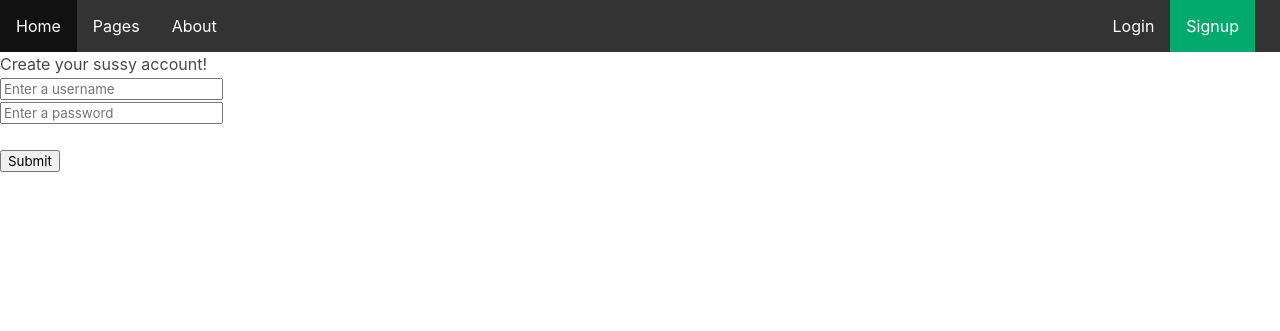
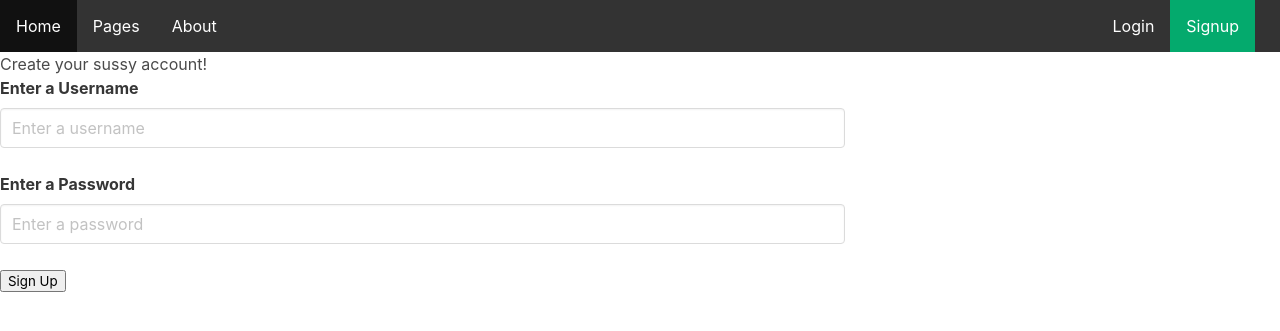
Before and after one commit to thatshawt/wiki-sus, a Flask app: page /signup in a window 1280 px wide. Shown: the top 331 px of the page. Run offline with Flask 2, Linux system fonts and the light colour scheme.

Commit message:
Updated signup.html CSS

```diff
--- a/flaskr/templates/signup.html
+++ b/flaskr/templates/signup.html
@@ -3,9 +3,26 @@
 {% block content %}
 <h1>Create your sussy account!</h1>
 <form method="POST" action="/signup">
-    <input type="text" name="username" placeholder="Enter a username" required/><br/>
-     <input type="password" name="password" placeholder="Enter a password" required/><br/>
-     <br/>
-    <input type="submit" value="Submit"/>
+    <div class="field">
+        <label for="username" class="label">Enter a Username</label>
+        <div class = "columns">
+            <div class="column is-two-thirds">
+                <div class="control">
+                    <input type="text" name="username" class ="input" placeholder="Enter a username" required>
+                </div>
+            </div>
+        </div>
+
+        <label for="username" class="label">Enter a Password</label>
+        <div class = "columns">
+            <div class="column is-two-thirds">
+                <div class="control">
+                    <input type="password" name="password" class="input" placeholder="Enter a password" required/>
+                </div>
+            </div>
+        </div>
+
+        <button type="submit" value="Sign Up">Sign Up</button>
+    </div>
 </form>
 {% endblock content %}
```
Also changed, not shown: flaskr/templates/login.html (+16 -8 lines).
